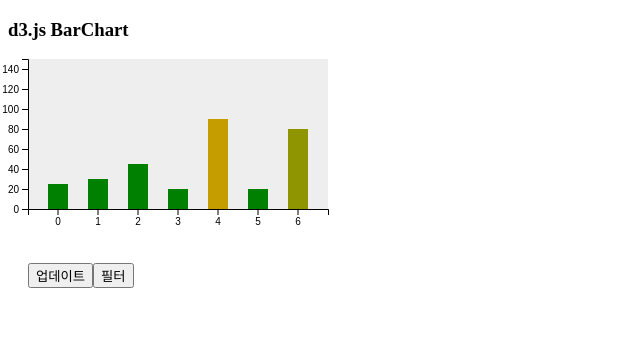
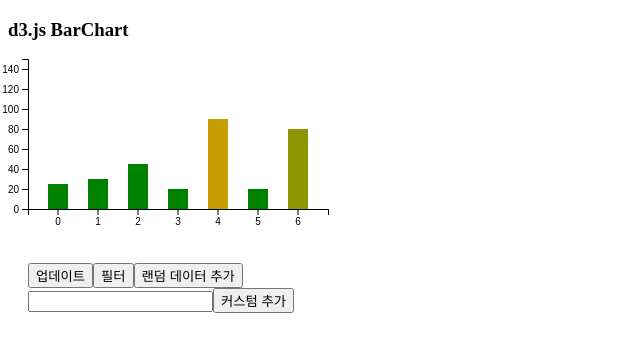
Before and after one commit to ksy8230/react-d3.js, a React (Create React App) app in the folder react-d3/: page / in a window 1280 px wide. Shown: the top 352 px of the page, without its empty margins (0-640 px from the left). Built offline with nearby package versions, Linux system fonts and the light colour scheme.

Commit message:
chart에 랜덤으로 데이터 추가하기 / 커스텀 인풋으로 데이터 추가하기

```diff
--- a/react-d3/src/App.css
+++ b/react-d3/src/App.css
@@ -1,5 +1,5 @@
 svg {
-  background: #eee;
+  background: #fff;
   overflow: visible;
 }
 .content {
--- /dev/null
+++ b/react-d3/src/BarChartAddData.js
@@ -0,0 +1,101 @@
+import React, { useRef, useEffect, useState } from 'react';
+import './App.css';
+import {select, axisBottom, scaleLinear, axisLeft, scaleBand} from 'd3';
+
+
+function BarChartAddData() {
+  const [data, setData] =  useState([25, 30, 45, 20, 90, 20, 80]);
+  const [customData, setCustomData] = useState('');
+  const svgRef = useRef();
+
+  useEffect(() => {
+    const svg = select(svgRef.current);
+
+    const xScale = scaleBand()
+        .domain(data.map((value, index) => index))
+        .range([0, 300])
+        .padding(0.5);
+
+    const yScale = scaleLinear()
+        .domain([0, 150])
+        .range([150, 0]);
+
+    const colorScale = scaleLinear()
+        .domain([55, 100, 200])
+        .range(["green", "orange", "red"])
+        .clamp(true)
+
+    // create x-axis
+    const xAxis = axisBottom(xScale).ticks(data.length);
+    svg.select(".x-axis").style("transform", "translateY(150px").call(xAxis);
+
+    // create y-axis
+    const yAxis = axisLeft(yScale);
+    svg.select(".y-axis").style("transform", "translateX(0px").call(yAxis);
+
+    svg
+      .selectAll('.bar')
+      .data(data)
+      .join("rect")
+      .attr("class", "bar")
+      .attr("fill", colorScale)
+      .style("transform", "scale(1, -1)")
+      .attr("x", (value, index) => xScale(index))
+      .attr("y", -150)
+      .attr("width", xScale.bandwidth())
+      .on("mouseenter", (value, index) => { // 마우스오버하면 데이터값이 보이기
+        svg.selectAll(".tooltip")
+        .data([value])
+        //.join("text")
+        .join(enter => enter.append("text").attr("y", yScale(value) - 4))
+        .attr("class", "tooltip")
+        .text(value)
+        .attr("x", xScale(index) + xScale.bandwidth()/2)
+        .attr("text-anchor", "middle")
+        .transition()
+        .attr("y", yScale(value) - 10)
+        .attr("opacity", 1)
+      })
+      .on("mouseleave", () => {
+        svg.select(".tooltip").remove()
+      })
+      .transition()
+      .attr("height", value => 150 - yScale(value))
+
+  }, [data])
+
+  const onAddData = () => {
+    console.log(customData)
+    setData([...data, customData])
+    setCustomData('')
+  }
+
+  const onChangeData = (e) => {
+    setCustomData(e.target.value)
+  }
+
+  return (
+    <>
+
+      <h3>d3.js BarChart</h3>
+      <div className="content">
+        <svg ref={svgRef}>
+            <g className="x-axis" />
+            <g className="y-axis" />
+        </svg>
+        <div className="buttons">
+          <button onClick={() => setData(data.map(value => value + 5))}>업데이트</button>
+          <button onClick={() => setData(data.filter(value => value < 35 ))}>필터</button>
+          <button onClick={() => setData([...data, Math.round(Math.random() * 100)])}>랜덤 데이터 추가</button>
+        </div>
+        <div>
+          <input type="text" value={customData} onChange={onChangeData} />
+          <button onClick={onAddData}>커스텀 추가</button>
+        </div>
+      </div>
+
+    </>
+  );
+}
+
+export default BarChartAddData;
--- a/react-d3/src/index.js
+++ b/react-d3/src/index.js
@@ -3,10 +3,13 @@ import ReactDOM from 'react-dom';
 import App from './App';
 import Axes from './Axes';
 import BarChart from './BarChart';
+import BarChartAddData from './BarChartAddData';
 
 ReactDOM.render(
   <React.StrictMode>
-    <BarChart />
+    {/* <App />
+    <Axes /> */}
+    <BarChartAddData />
   </React.StrictMode>,
   document.getElementById('root')
 );
```
Also changed, not shown: 1 other file (tests, documents, lock files or other folders).
